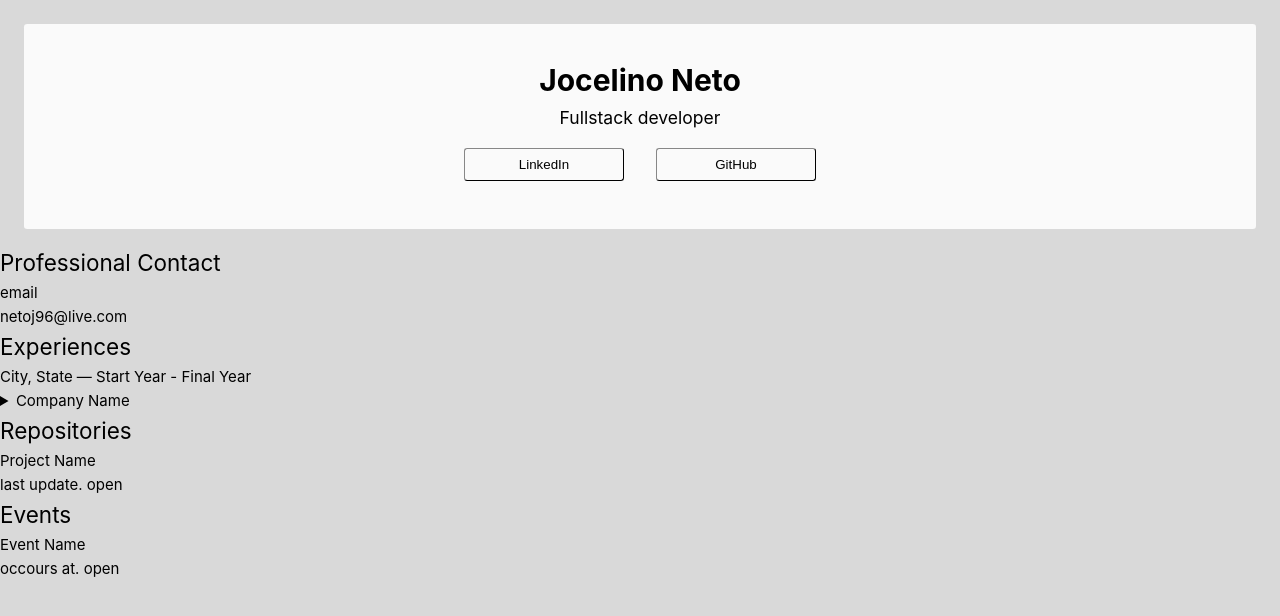
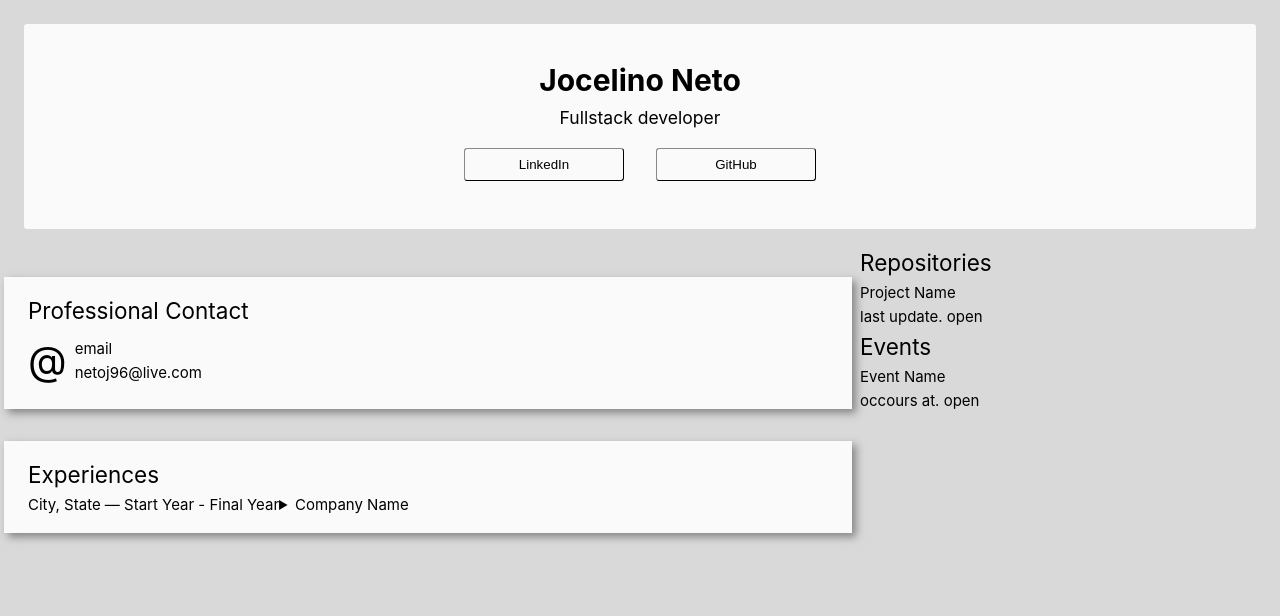
Before and after one commit to netojocelino/netojocelino.github.io, a Vue app: page / in a window 1280 px wide. Shown: the top 616 px of the page. Built offline with nearby package versions, Linux system fonts and the light colour scheme.

Commit message:
Professional contact initial structure

```diff
--- a/src/App.vue
+++ b/src/App.vue
@@ -17,7 +17,7 @@ export default {
 
 <template>
     <main className="App">
-        <header class="Header">
+        <header className="Header">
             <div>
                 <h1>Jocelino Neto</h1>
                 <h3>Fullstack developer</h3>
@@ -32,22 +32,25 @@ export default {
         </header>
 
 
-        <section class="Main-Content">
+        <section className="Main-Content">
 
-            <div class="Descriptions">
-                <div class="Professional-Contact">
-                    <h2>Professional Contact</h2>
+            <div className="Descriptions">
+                <div className="Description-Card">
+                    <h2 className="Card-Title">Professional Contact</h2>
 
-                    <dl>
-                        <dt>email</dt>
-                        <dd>netoj96@live.com</dd>
-                    </dl>
+                    <div className="Card-Body">
+                        <span className="icon">@</span>
+                        <div class="details">
+                            <span>email</span>
+                            <span>netoj96@live.com</span>
+                        </div>
+                    </div>
                 </div>
 
-                <div class="Experiences-History">
-                    <h2>Experiences</h2>
+                <div className="Description-Card">
+                    <h2 className="Card-Title">Experiences</h2>
 
-                    <dl>
+                    <dl className="Card-Body">
                         <dt>City, State &mdash; Start Year - Final Year</dt>
                         <dd>
                             <details>
@@ -59,7 +62,7 @@ export default {
                     </dl>
                 </div>
             </div>
-            <div class="Side-Menu">
+            <div className="Side-Menu">
                 <aside>
                     <h2>Repositories</h2>
                     <dl>
@@ -122,5 +125,63 @@ export default {
     background-color: var(--jt-button-hover-background-color);
 }
 
-.v-button-outline-transparent {}
+.v-button-outline-transparent {
+    background-color: var(--jt-main-white);
+}
+
+.Main-Content {
+    display: flex;
+    flex-direction: row;
+    flex-grow: 1;
+    justify-content: space-around;
+}
+
+.Descriptions {
+    display: flex;
+    flex-direction: column;
+
+    width: max(50%, 53rem);
+}
+
+.Description-Card {
+    background-color: var(--jt-main-white);
+
+    box-shadow: 4px 4px 8px var(--jt-shadow-rgba-main-black);
+
+    padding: 1rem 1.5rem;
+    margin-top: 2rem;
+
+    display: flex;
+    flex-direction: column;
+}
+
+.Description-Card .Card-Title {
+    font-weight: normal;
+}
+
+.Description-Card .Card-Body {
+    display: flex;
+    flex-direction: row;
+}
+
+.Description-Card .Card-Body .icon {
+    font-size: 2.5rem;
+    user-select: none;
+}
+
+.Description-Card .Card-Body .details {
+    display: flex;
+    flex-direction: column;
+    margin: 0.5rem 0 0 0.5rem;
+}
+
+
+
+.Main-Content > .Side-Menu {
+    display: flex;
+    flex-direction: column;
+
+    width: max(30%, 26rem);
+}
+
 </style>
--- a/src/assets/base.css
+++ b/src/assets/base.css
@@ -5,6 +5,9 @@
     --jt-button-hover-border: #444;
 
     --jt-button-hover-background-color: #eee;
+
+    --jt-shadow-main-black: #333;
+    --jt-shadow-rgba-main-black: rgba(50, 50, 50, 0.5);
 }
 
 *,
```
